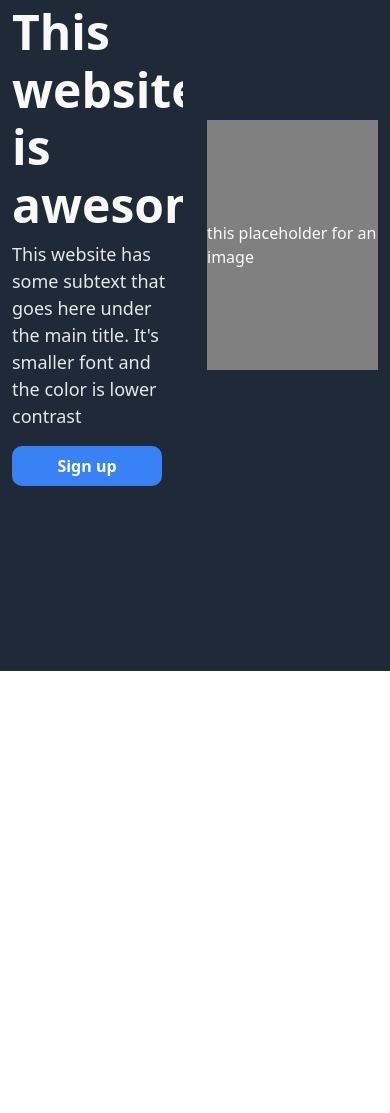
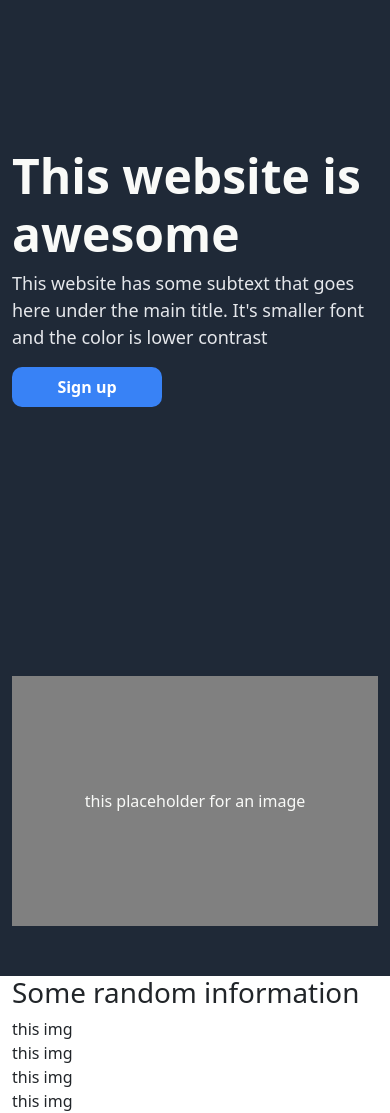
Before and after one commit to thomas011001/landing-page, a plain HTML site: page index.html in a window 390 px wide. Shown: the part 179-1292 px from the top of the page. Before the commit the page ends 850 px from the top, so only its background shows below. Drawn offline with nearby package versions, Linux system fonts and the light colour scheme.

Commit message:
main section mow more resposive, and start information section

```diff
--- a/css/style.scss
+++ b/css/style.scss
@@ -5,7 +5,7 @@ body {
 }
 * {
     box-sizing: border-box;
-    overflow: hidden;
+        // overflow: hidden;
 }
 
 .navbar {
@@ -66,3 +66,20 @@ body {
         }
     }
 }
+@media (max-width: 991px) {
+    .main {
+        height: auto;
+        .row {
+            padding-top: 0;
+            .text-col {
+                height: calc(100vh - 56px);
+                display: flex;
+                flex-direction: column;
+                justify-content: center;
+            }
+            .img-col {
+                margin: 5px 0 50px;
+            }
+        }
+    }
+}
--- a/index.html
+++ b/index.html
@@ -42,7 +42,7 @@
     <section class="main">
         <div class="container">
             <div class="row">
-                <div class="col text-col">
+                <div class="col-md text-col ">
                     <h1>
                         This website is awesome
                     </h1>
@@ -54,9 +54,37 @@
                         Sign up
                     </button>
                 </div>
-                <div class="col img-col">
+                <div class="col-md img-col">
                     <div class="img">
                         this placeholder for an image
+                    </div>
+                </div>
+            </div>
+        </div>
+
+    </section>
+    <section class="info">
+        <div class="container">
+            <h1>Some random information</h1>
+            <div class="row">
+                <div class="col-md-3 col-sm-6">
+                    <div class="img">
+                        this img
+                    </div>
+                </div>
+                <div class="col-md-3 col-sm-6">
+                    <div class="img">
+                        this img
+                    </div>
+                </div>
+                <div class="col-md-3 col-sm-6">
+                    <div class="img">
+                        this img
+                    </div>
+                </div>
+                <div class="col-md-3 col-sm-6">
+                    <div class="img">
+                        this img
                     </div>
                 </div>
             </div>
```
Also changed, not shown: css/style.css, 1 other file.
